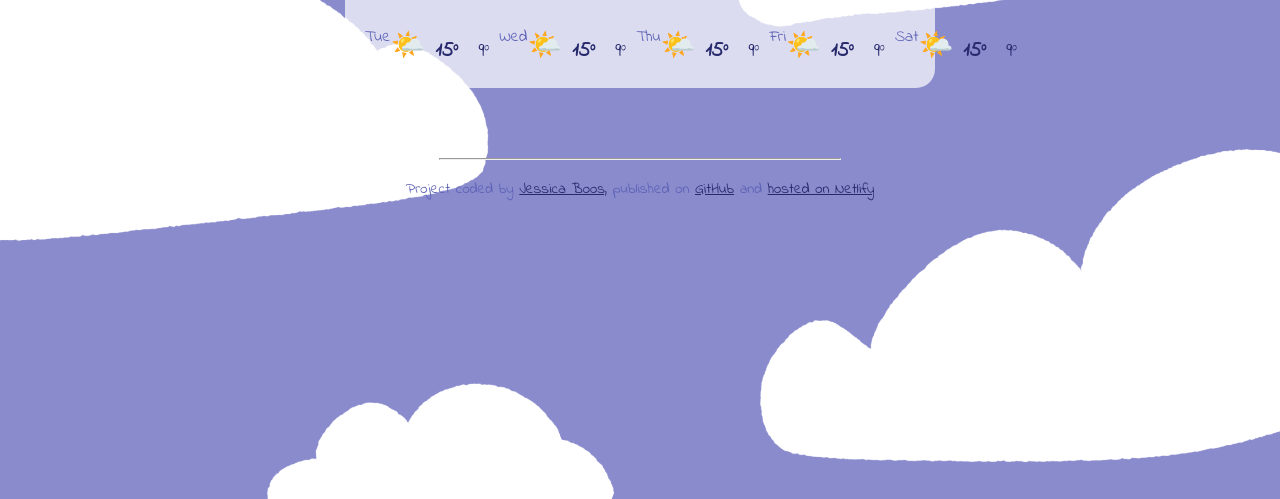
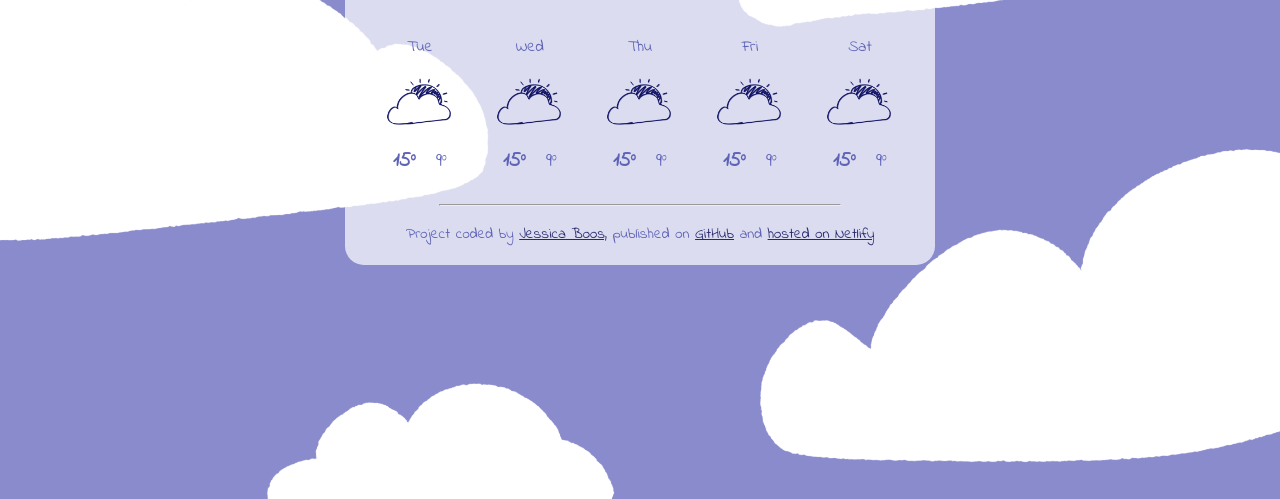
Before and after one commit to JessicaBoos/PlusHomeworkWeek8, a plain HTML site: page index.html in a window 1280 px wide. Shown: the part 301-800 px from the top of the page. Drawn offline with nearby package versions, Linux system fonts and the light colour scheme; no server answers; a web font is replaced by a local one.

Commit message:
fixed js/css forecast display

```diff
--- a/index.html
+++ b/index.html
@@ -53,12 +53,10 @@
               id="current-temperature"
             ></span
             ><span class="current-temperature-unit"> °C</span>
-           </div>
-           <hr />
-           </div>
-                <div class="weather-forecast" id="forecast"></div>
-
+          </div>
+          <hr />
         </div>
+        <div class="weather-forecast" id="forecast"></div>
       </main>
       <hr />
       <div class="details">
--- a/src/index.js
+++ b/src/index.js
@@ -51,7 +51,7 @@ function displayForecast() {
       `
       <div class="weather-forecast-day">
         <div class="weather-forecast-date">${day}</div>
-        <div class="weather-forecast-icon">🌤️</div>
+         <span class="weather-forecast-icon"><img src="src/pictures/Weather-few-clouds.png" width="70px" /> </span>
         <div class="weather-forecast-temperatures">
           <div class="weather-forecast-temperature">
             <strong>15º</strong>
--- a/src/style.css
+++ b/src/style.css
@@ -70,21 +70,22 @@ body {
 }
 
 .weather-forecast-day {
-  display: flex;
-  justify-content: cen;
+  display: inline-block;
+  width: 50%; /* Adjust the width as needed */
+  padding: 10px;
 }
-.temp-min {
-  color: #a393eb;
+.weather-forecast-temperature {
+  color: #5e63b6;
 }
 
-.row {
+.weather-forecast-date {
   font-size: 21px;
-  display: flex;
-  justify-content: space-between;
+  text-align: center;
 }
 
-.col-2 {
-  display: inline-block;
+.icon {
+  display: flex;
+  justify-content: space-around;
 }
 
 h1 {
@@ -121,7 +122,8 @@ input[type="search"]::placeholder {
 
 .weather-forecast-icon {
   font-size: 28px;
-  text-align: center;
+  display: flex;
+  justify-content: space-around;
 }
 .weather-forecast-temperatures {
   text-align: center;
```
